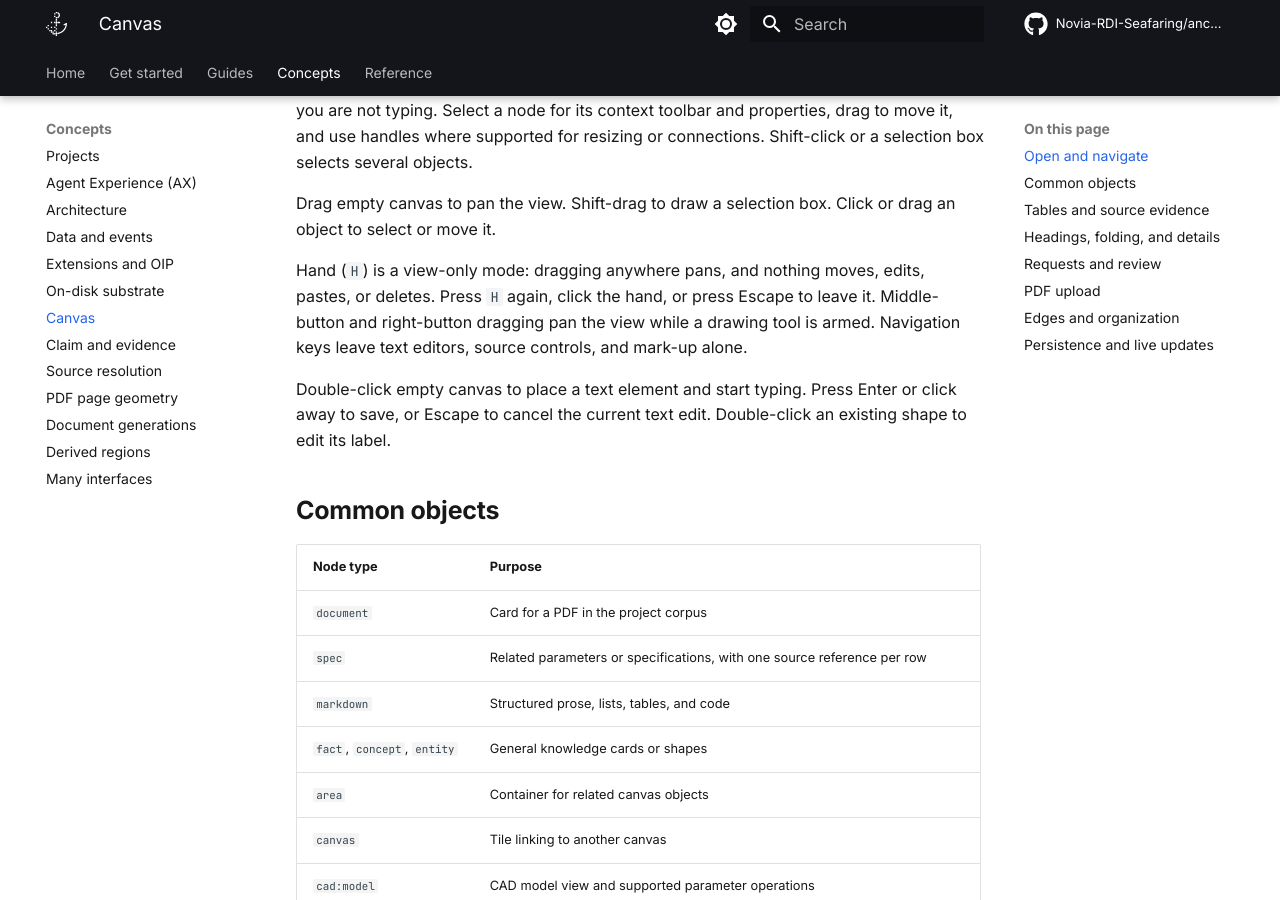
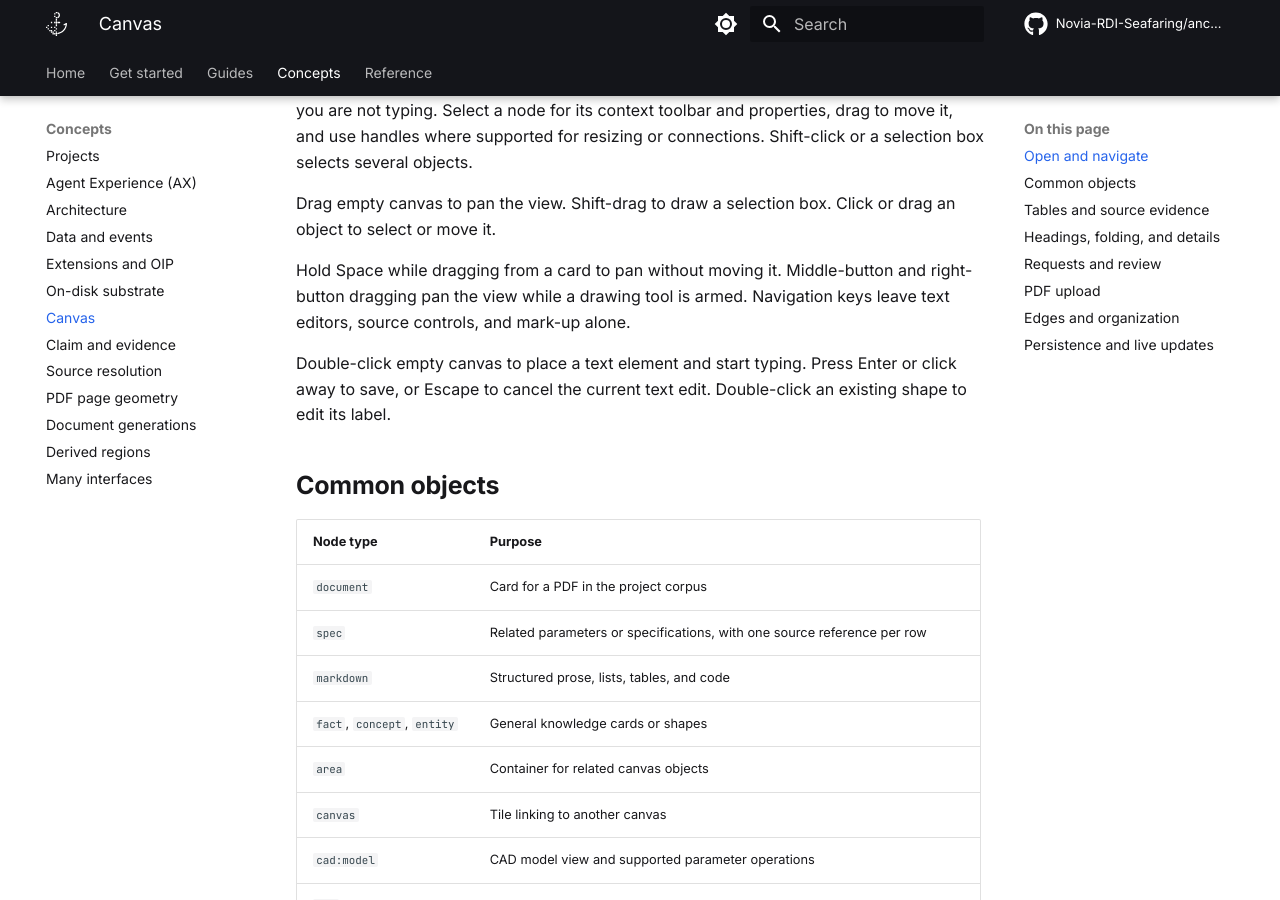
Before and after one commit to Novia-RDI-Seafaring/anchor, an MkDocs documentation site: the page built from docs/concepts/canvas.md, in a window 1280 px wide and 900 px high, scrolled down 441 px. Built offline with MkDocs 1.6.1 and Material for MkDocs 9.7.7, drawn with Linux system fonts in a browser that asks for light colours; comment, search, counter and statistics services are not loaded.

Commit message:
docs(canvas): update navigation guidance after Hand removal (#532)

```diff
--- a/docs/concepts/canvas.md
+++ b/docs/concepts/canvas.md
@@ -19,11 +19,9 @@ resizing or connections. Shift-click or a selection box selects several objects.
 Drag empty canvas to pan the view. Shift-drag to draw a selection box. Click
 or drag an object to select or move it.
 
-Hand (`H`) is a view-only mode: dragging anywhere pans, and nothing moves,
-edits, pastes, or deletes. Press `H` again, click the hand, or press Escape to
-leave it. Middle-button and right-button dragging pan the view while a drawing
-tool is armed. Navigation keys leave text editors, source controls, and mark-up
-alone.
+Hold Space while dragging from a card to pan without moving it. Middle-button
+and right-button dragging pan the view while a drawing tool is armed.
+Navigation keys leave text editors, source controls, and mark-up alone.
 
 Double-click empty canvas to place a text element and start typing.
 Press Enter or click away to save, or Escape to cancel the current text edit.
```
